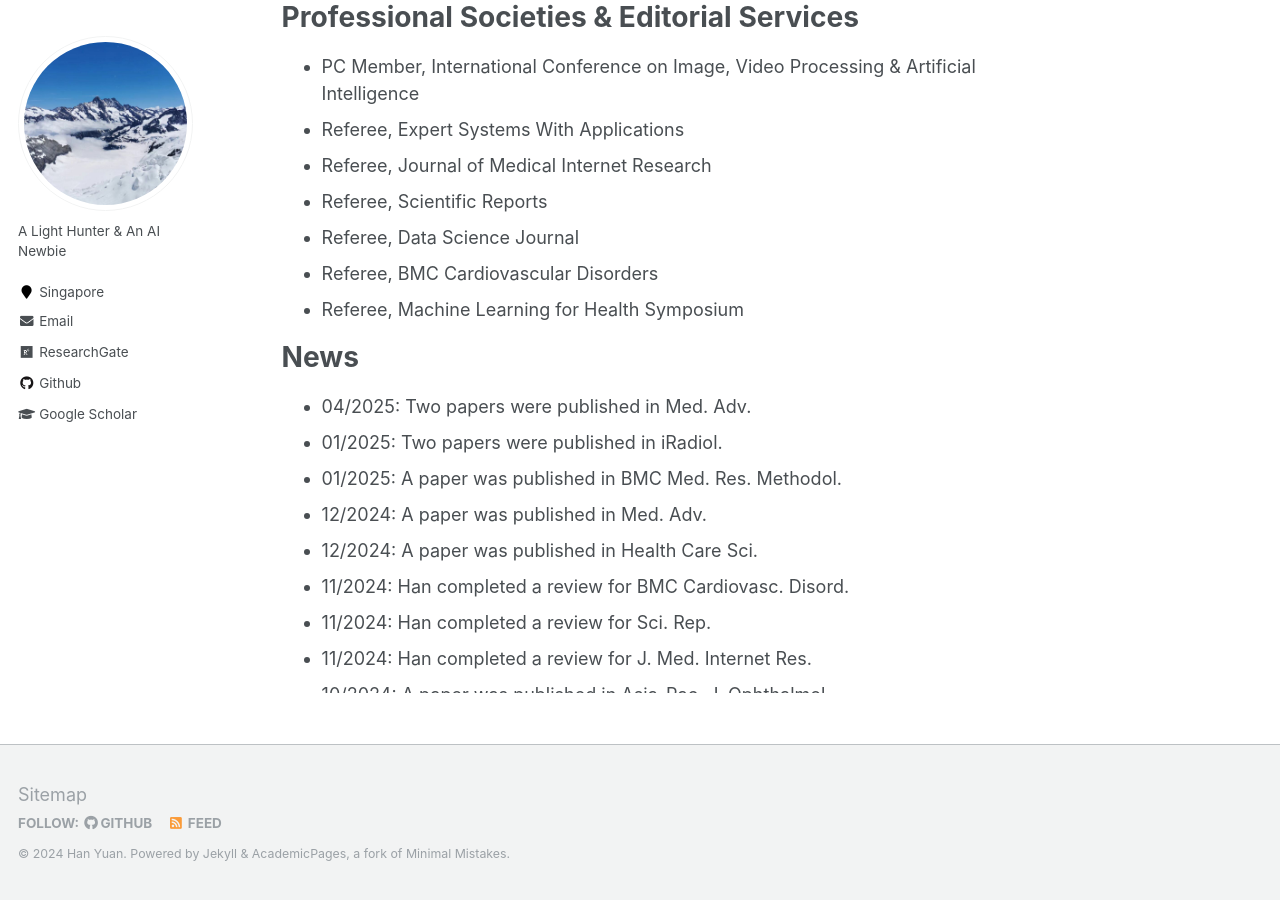
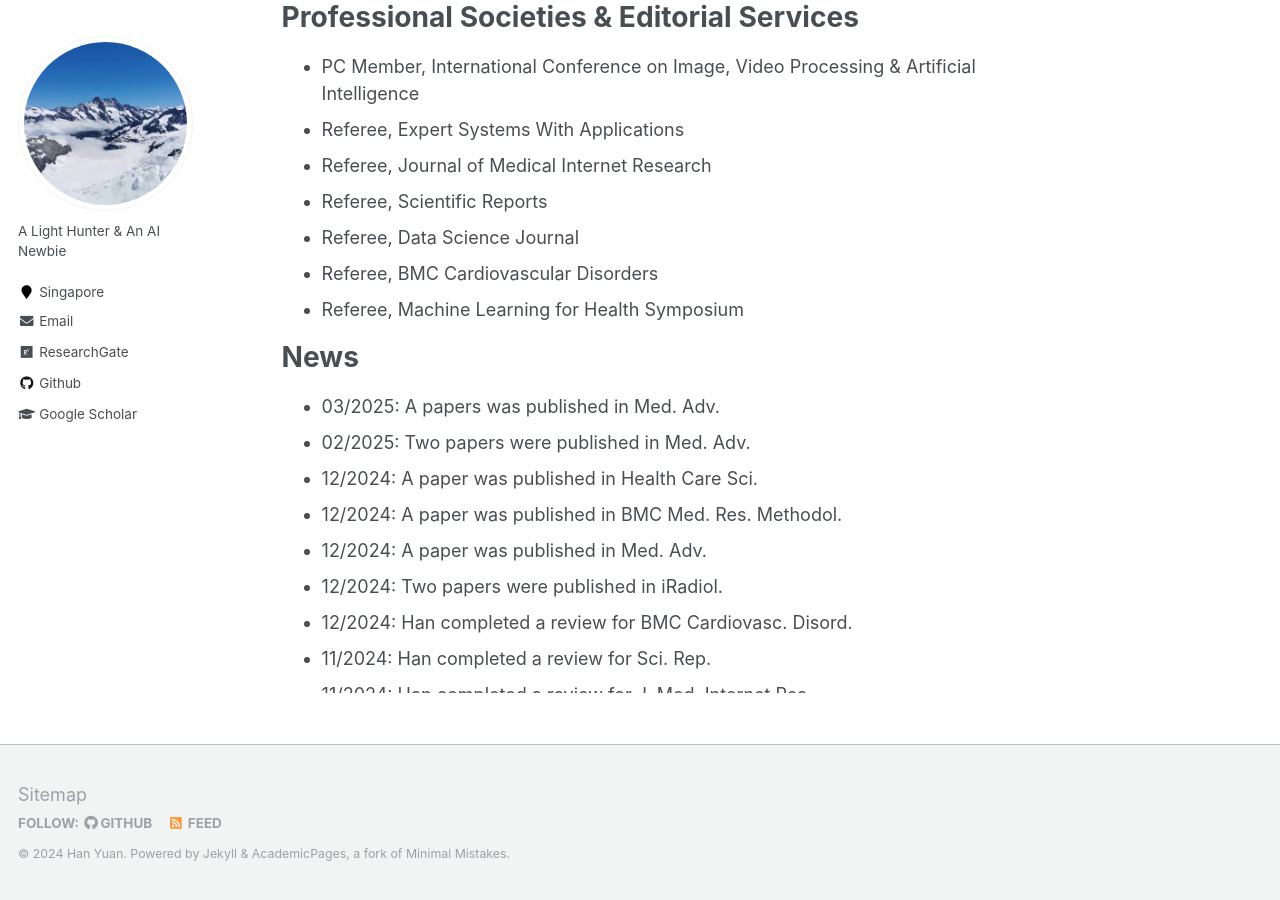
Before and after one commit to Han-Yuan-Med/Han-Yuan-Med.github.io, a Jekyll site: the page built from _pages/about.md, in a window 1280 px wide and 900 px high, scrolled down 938 px. Built offline with Jekyll 4.4.1, drawn with Linux system fonts in a browser that asks for light colours.

Commit message:
Update about.md

```diff
--- a/_pages/about.md
+++ b/_pages/about.md
@@ -32,12 +32,13 @@ Thank you for visiting my academic website. I invite you to explore the [publica
 
 # News
 <ul style="width: auto; height: 300px; overflow: auto">
-  <li>04/2025: Two papers were published in Med. Adv.</li>
-  <li>01/2025: Two papers were published in iRadiol.</li>
-  <li>01/2025: A paper was published in BMC Med. Res. Methodol.</li>
+  <li>03/2025: A papers was published in Med. Adv.</li>
+  <li>02/2025: Two papers were published in Med. Adv.</li>
+  <li>12/2024: A paper was published in Health Care Sci.</li>
+  <li>12/2024: A paper was published in BMC Med. Res. Methodol.</li>
   <li>12/2024: A paper was published in Med. Adv.</li>
-  <li>12/2024: A paper was published in Health Care Sci.</li>
-  <li>11/2024: Han completed a review for BMC Cardiovasc. Disord.</li>
+  <li>12/2024: Two papers were published in iRadiol.</li>
+  <li>12/2024: Han completed a review for BMC Cardiovasc. Disord.</li>
   <li>11/2024: Han completed a review for Sci. Rep.</li>
   <li>11/2024: Han completed a review for J. Med. Internet Res.</li>
   <li>10/2024: A paper was published in Asia-Pac. J. Ophthalmol.</li>
```
